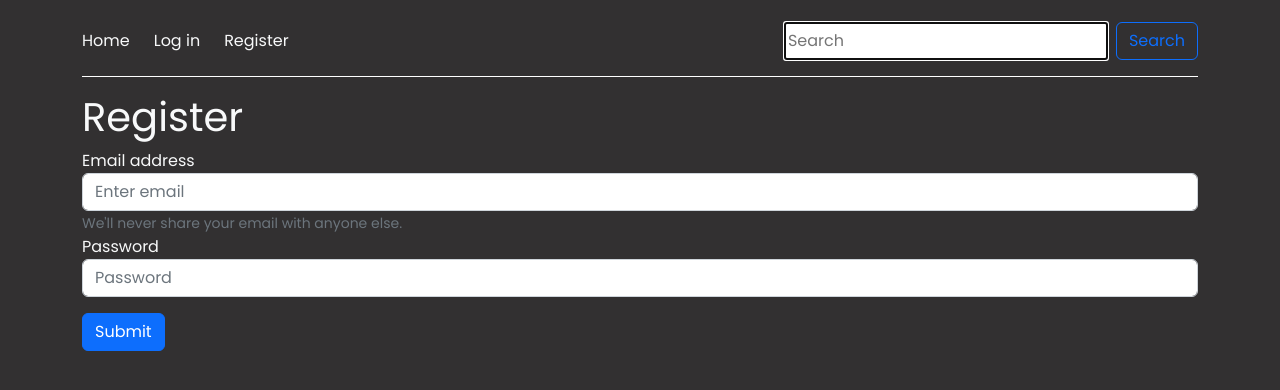
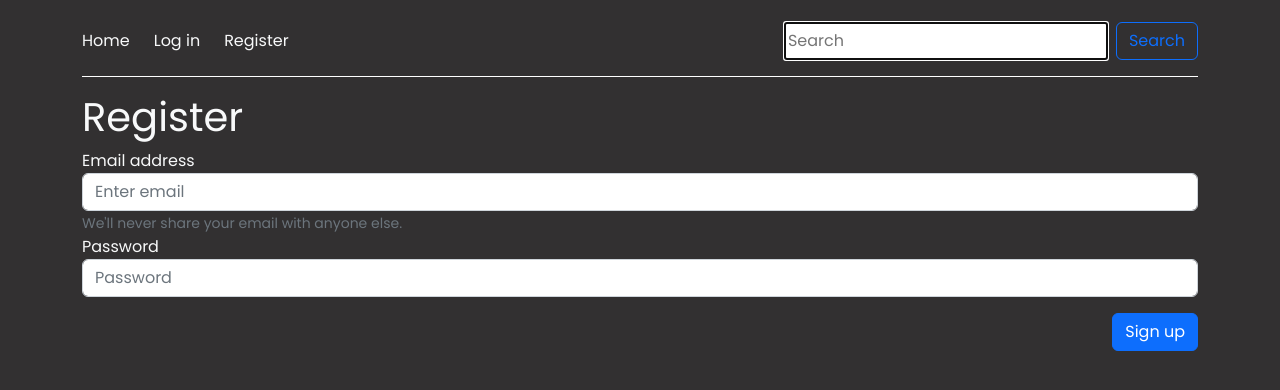
Before and after one commit to joannaMakarewicz/picture-shop, a React (Create React App) app: page /zarejestruj in a window 1280 px wide. Shown: the top 390 px of the page. Built offline with nearby package versions, Linux system fonts and the light colour scheme; no server answers.

Commit message:
Position of buttons in register&login pages

```diff
--- a/src/pages/Login/Login.js
+++ b/src/pages/Login/Login.js
@@ -11,6 +11,7 @@ const Login = () => {
   const navigate = useNavigate();
   const [valid, setValid] = useState(null);
   const [auth, setAuth] = useAuth();
+  const [error, setError] = useState(null);
   const [form, setForm] = useState({
     email: {
       value: "",
@@ -27,17 +28,17 @@ const Login = () => {
       const res = await axiosInstance.get("/Auth");
       res.data.records.forEach((el) => {
         if (
-          el.fields.email.includes(form.email.value) ||
+          el.fields.email.includes(form.email.value) &&
           el.fields.password.includes(form.password.value)
         ) {
-          setValid(true);
           setAuth(true);
           navigate("/");
         } else {
-          setValid(false);
+          setError(true)
         }
       });
     } catch (ex) {
+      setError(ex.response.data.error.message);
       console.log(ex.response);
     }
   };
@@ -82,16 +83,20 @@ const Login = () => {
             <label htmlFor="exampleInputPassword1">Password</label>
             <input
               type="password"
-              className="form-control"
+              className="form-control mb-3"
               id="exampleInputPassword1"
               placeholder="Password"
               onChange={(e) => checkHandler(e.target.value, "password")}
               value={form.password.value}
             />
           </div>
-          <button type="submit" className="btn btn-primary mt-3">
-            Submit
-          </button>
+          {error ? <div className="alert alert-danger">Niepoprawne dane logowania</div> : null}
+          <div className="position-relative">
+            <button type="submit" className="btn btn-primary position-absolute end-0">
+              Sign in
+            </button>
+          </div>
+
         </form>
       </section>
     </div>
--- a/src/pages/Register/Register.js
+++ b/src/pages/Register/Register.js
@@ -90,16 +90,18 @@ const Register = () => {
             <label htmlFor="exampleInputPassword1">Password</label>
             <input
               type="password"
-              className="form-control"
+              className="form-control mb-3"
               id="password"
               placeholder="Password"
               value={form.password.value}
               onChange={(e) => changeHandler(e.target.value, "password")}
             />
           </div>
-          <button type="submit" className="btn btn-primary mt-3">
-            Submit
-          </button>
+          <div className="position-relative">
+            <button type="submit" className="btn btn-primary position-absolute end-0">
+              Sign up
+            </button>
+          </div>
         </form>
       </section>
     </div>
```
